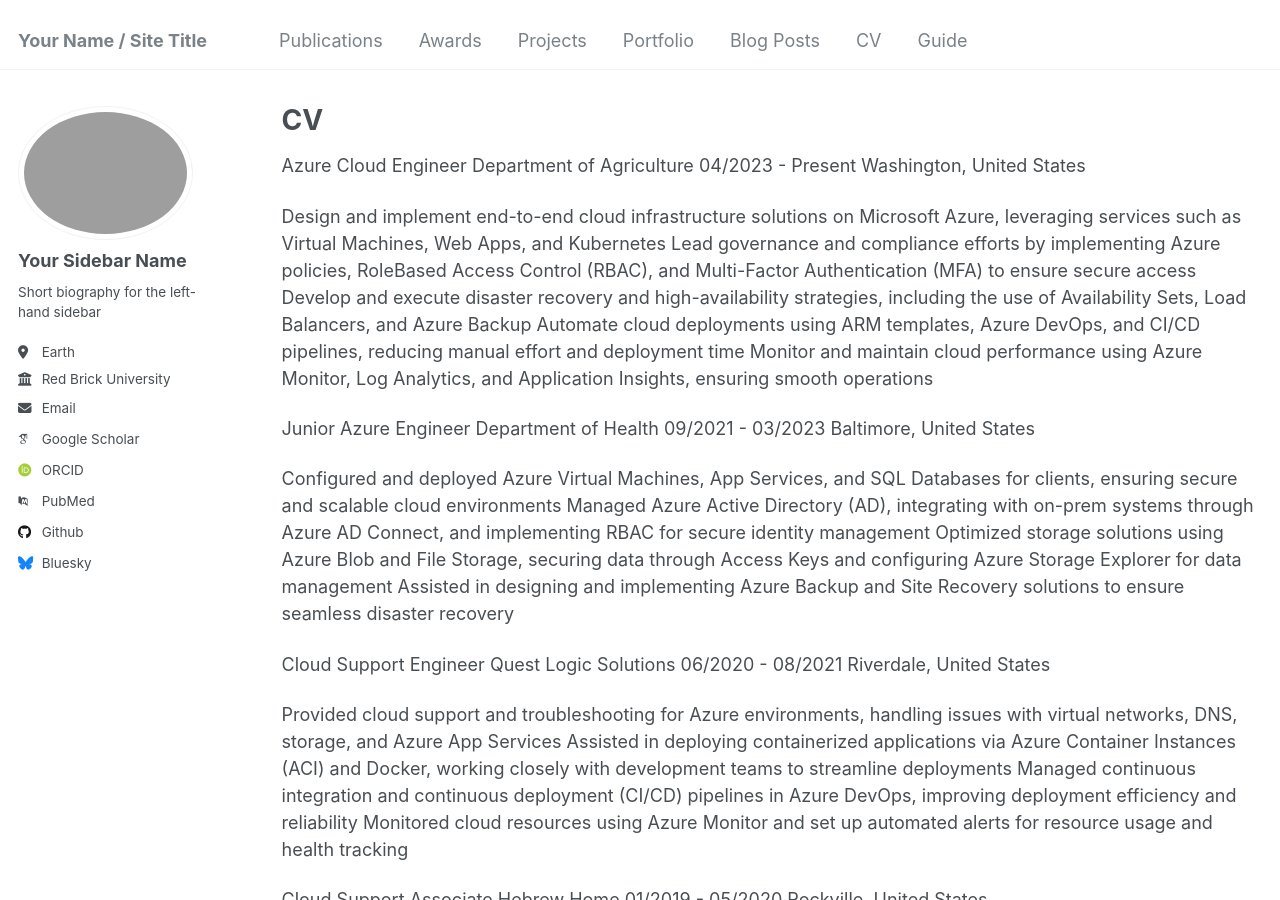
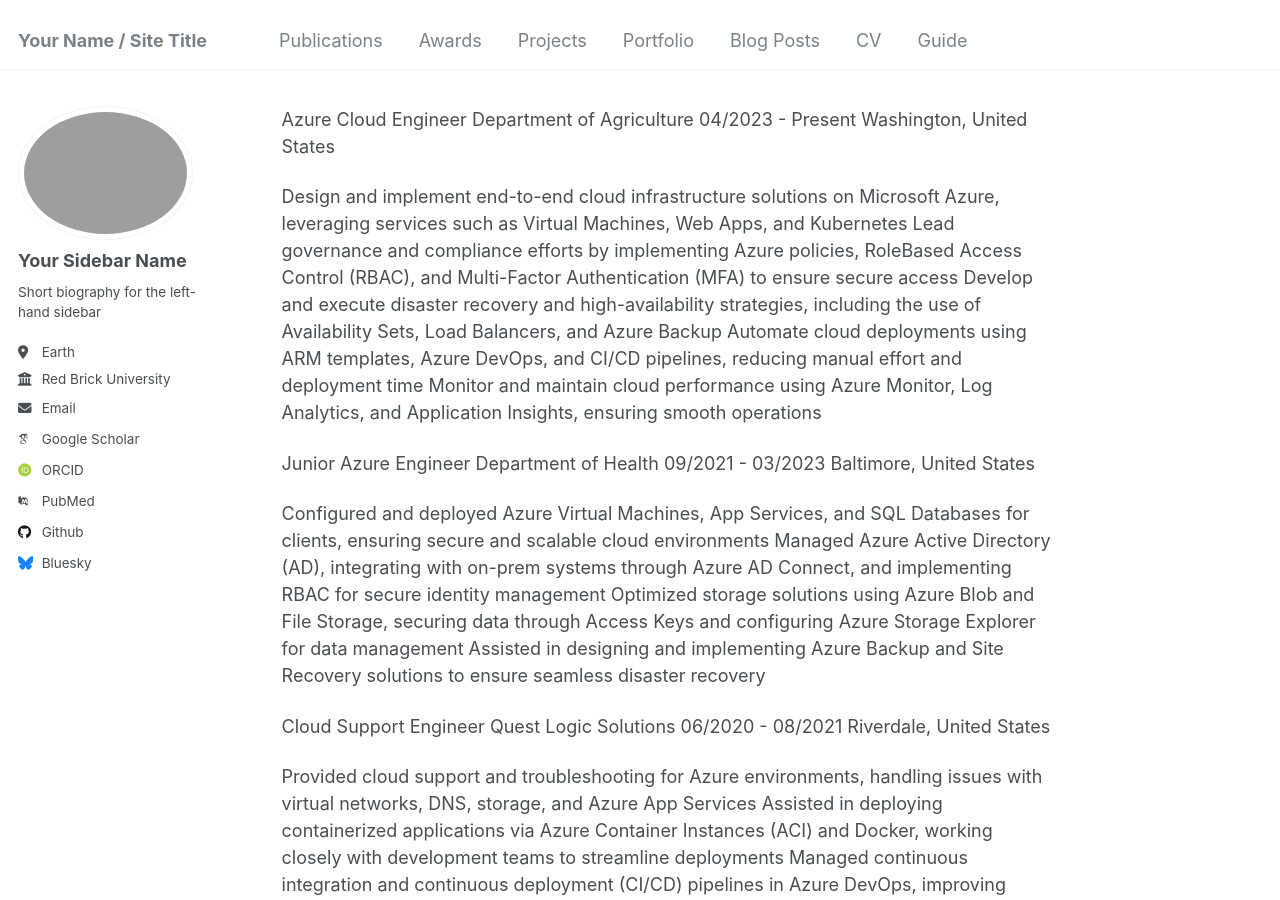
Before and after one commit to dorimaine/.github.io-, a Jekyll site: the page built from _pages/cv.md, in a window 1280 px wide and 900 px high. Built offline with Jekyll 4.4.1, drawn with Linux system fonts in a browser that asks for light colours; some web fonts are replaced; our own code applies the rules of GitHub Pages for plain Markdown files.

Commit message:
Update cv.md

```diff
--- a/_pages/cv.md
+++ b/_pages/cv.md
@@ -1,11 +1,3 @@
----
-layout: archive
-title: "CV"
-permalink: /cv/
-author_profile: True
-redirect_from:
-  - /resume
----
 
 {% include base_path %}
 
```
